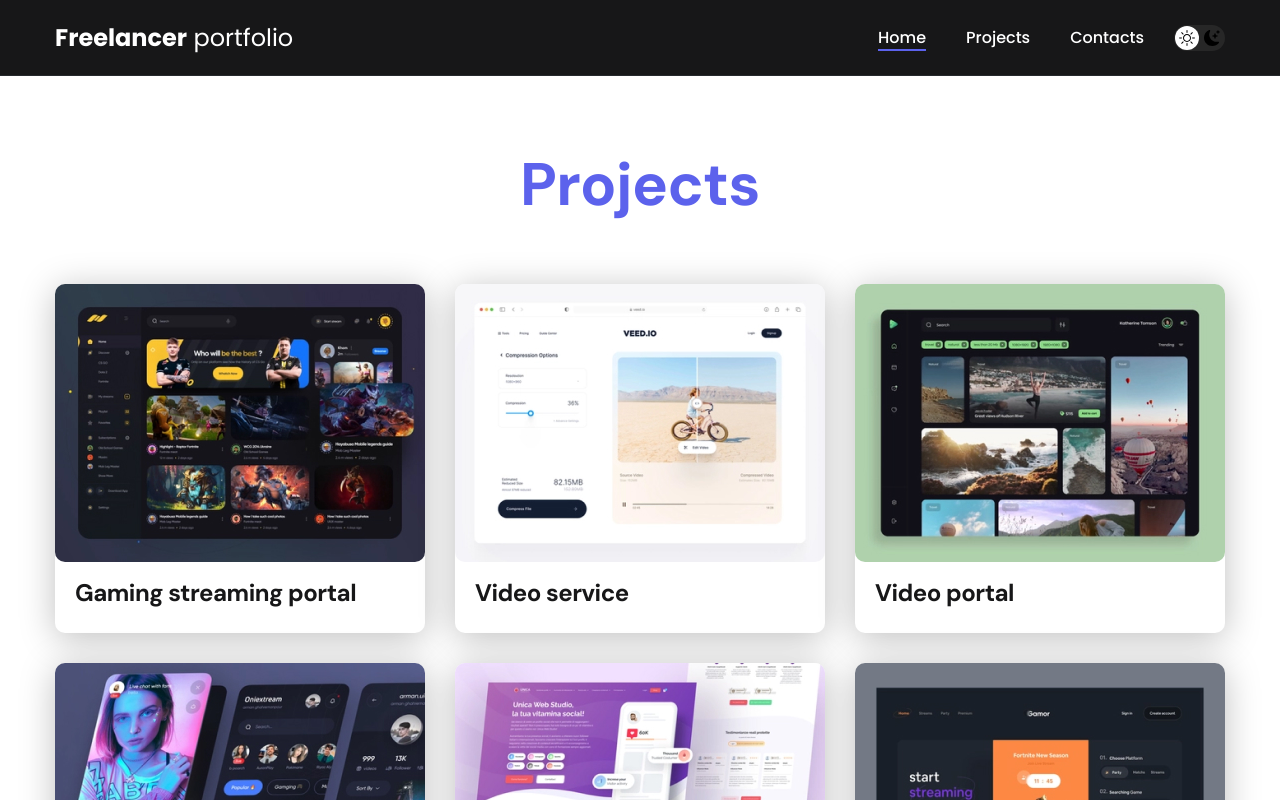
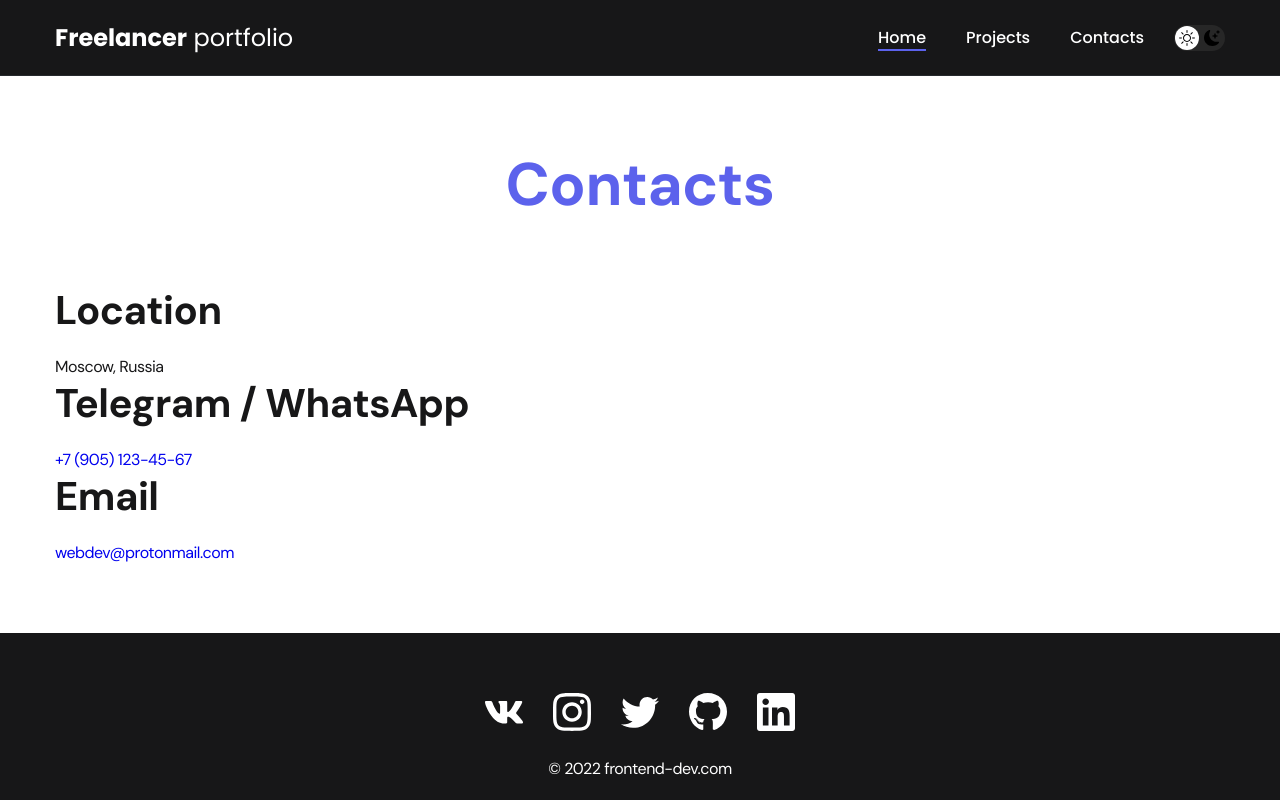
Before and after one commit to Trybukhouski/Portfolio-site, a React (Vite) app in the folder Portfolio-template/: page / in a window 1280 px wide. Shown: the top 800 px of the page. Built offline with nearby package versions, Linux system fonts and the light colour scheme.

Commit message:
feat: create ContactsPage component. Closes #12

```diff
--- a/Portfolio-template/src/App.jsx
+++ b/Portfolio-template/src/App.jsx
@@ -1,14 +1,15 @@
 import "./styles/main.css";
 import NavBar from "./components/navbar/NavBar";
 import Footer from "./components/footer/Footer";
-import ProjectsPage from "./pages/projectspage/ProjectsPage";
+// import ProjectsPage from "./pages/projectspage/ProjectsPage";
+import ContactsPage from "./pages/contactspage/ContactsPAge";
 // import Homepage from "./pages/homepage/Homepage";
 
 function App() {
   return (
     <>
       <NavBar />
-      <ProjectsPage />
+      <ContactsPage />
       <Footer />
     </>
   );
--- /dev/null
+++ b/Portfolio-template/src/pages/contactspage/ContactsPage.jsx
@@ -0,0 +1,32 @@
+import React from "react";
+
+const ContactsPage = () => {
+  return (
+    <main className="section">
+      <div className="container">
+        <h1 className="title-1">Contacts</h1>
+
+        <ul className="content-list">
+          <li className="content-list__item">
+            <h2 className="title-2">Location</h2>
+            <p>Moscow, Russia</p>
+          </li>
+          <li className="content-list__item">
+            <h2 className="title-2">Telegram / WhatsApp</h2>
+            <p>
+              <a href="tel:+79051234567">+7 (905) 123-45-67</a>
+            </p>
+          </li>
+          <li className="content-list__item">
+            <h2 className="title-2">Email</h2>
+            <p>
+              <a href="mailto:webdev@protonmail.com">webdev@protonmail.com</a>
+            </p>
+          </li>
+        </ul>
+      </div>
+    </main>
+  );
+};
+
+export default ContactsPage;
```
